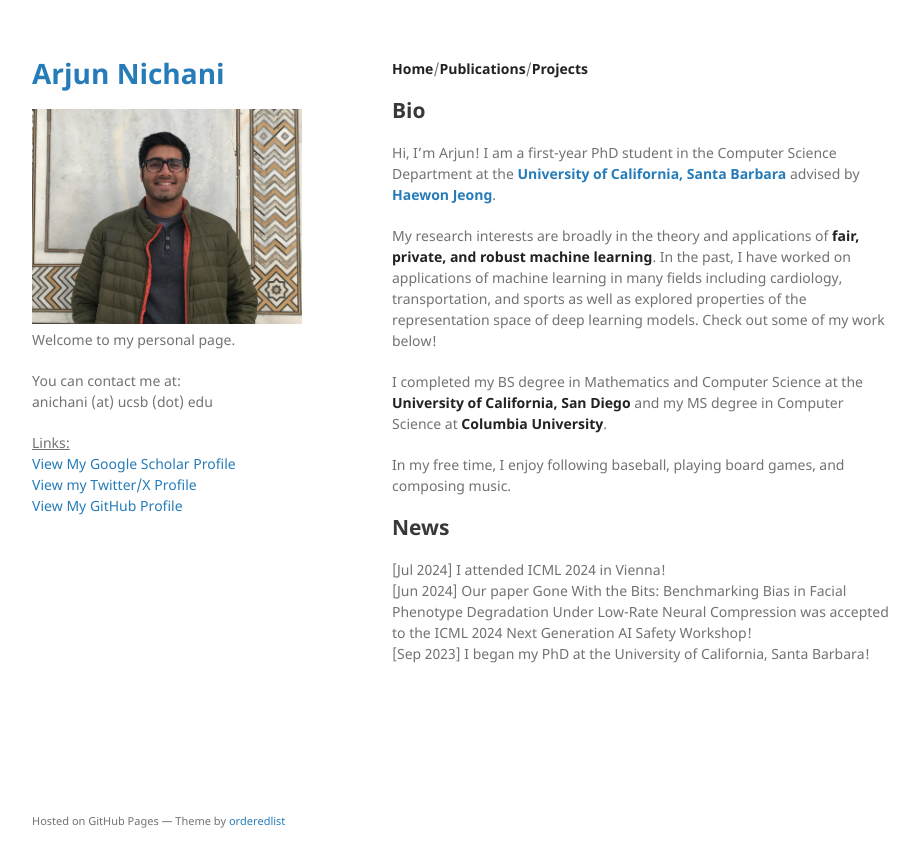
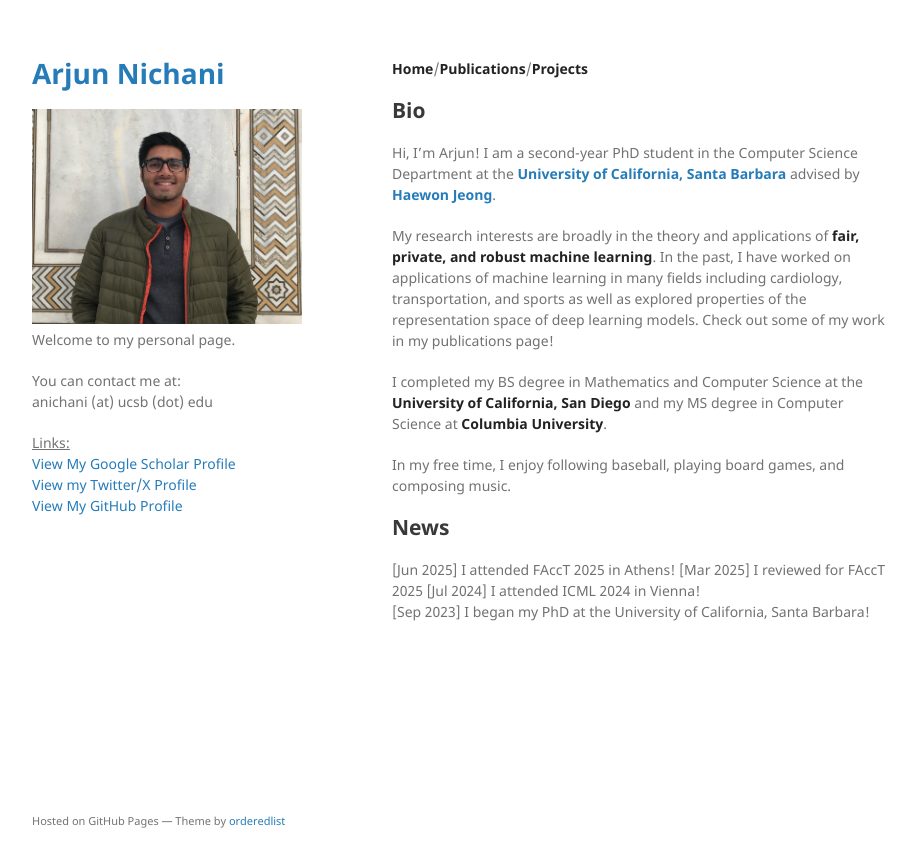
Before and after one commit to arjnich/arjnich.github.io, a Jekyll site: the page built from index.md, in a window 1280 px wide. Shown: the top 867 px of the page, without its empty margins (178-1097 px from the left). Built offline with Jekyll 4.4.1, drawn with Linux system fonts in a browser that asks for light colours.

Commit message:
Updating bits paper

```diff
--- a/index.md
+++ b/index.md
@@ -6,9 +6,9 @@ layout: default
 
 ## Bio
 
-Hi, I'm Arjun! I am a first-year PhD student in the Computer Science Department at the **[University of California, Santa Barbara](https://www.ucsb.edu/)** advised by **[Haewon Jeong](https://www.haewonjeong.com/)**.
+Hi, I'm Arjun! I am a second-year PhD student in the Computer Science Department at the **[University of California, Santa Barbara](https://www.ucsb.edu/)** advised by **[Haewon Jeong](https://www.haewonjeong.com/)**.
 
-My research interests are broadly in the theory and applications of **fair, private, and robust machine learning**. In the past, I have worked on applications of machine learning in many fields including cardiology, transportation, and sports as well as explored properties of the representation space of deep learning models. Check out some of my work below!
+My research interests are broadly in the theory and applications of **fair, private, and robust machine learning**. In the past, I have worked on applications of machine learning in many fields including cardiology, transportation, and sports as well as explored properties of the representation space of deep learning models. Check out some of my work in my publications page!
 
 I completed my BS degree in Mathematics and Computer Science at the **University of California, San Diego** and my MS degree in Computer Science at **Columbia University**.
 
@@ -16,7 +16,7 @@ In my free time, I enjoy following baseball, playing board games, and composing
 
 
 ## News
-
+[Jun 2025] I attended FAccT 2025 in Athens!
+[Mar 2025] I reviewed for FAccT 2025
 [Jul 2024] I attended ICML 2024 in Vienna!
-[Jun 2024] Our paper Gone With the Bits: Benchmarking Bias in Facial Phenotype Degradation Under Low-Rate Neural Compression was accepted to the ICML 2024 Next Generation AI Safety Workshop!
 [Sep 2023] I began my PhD at the University of California, Santa Barbara!
```
Also changed, not shown: publications.md (+5 -5 lines), 1 other file.
